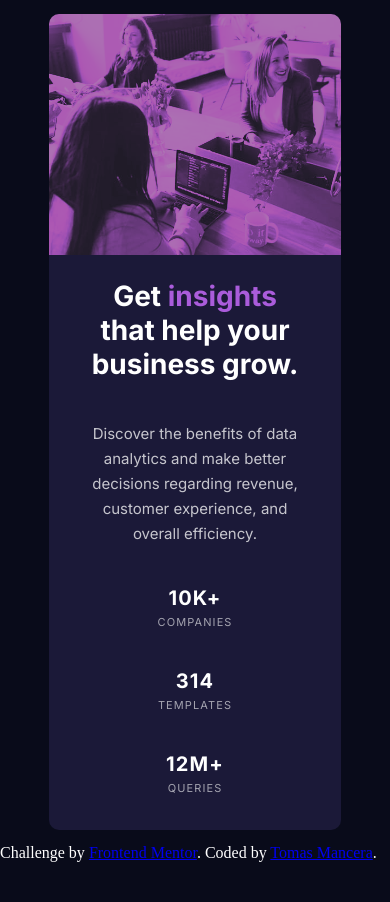
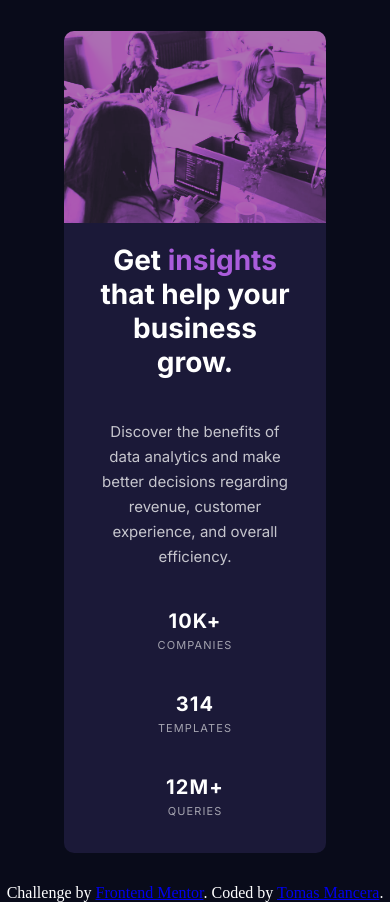
Before and after one commit to TomasMancera/Stats-Preview-practice, a plain HTML site: page index.html in a window 390 px wide. Before the commit the page ends 862 px from the top, so only its background shows below. Drawn offline with Linux system fonts and the light colour scheme.

Commit message:
added files

```diff
--- a/index.html
+++ b/index.html
@@ -30,7 +30,9 @@
       </section>
 
         <div class="banner">
-          <img class="banner-img" src="./images/image-header-desktop.jpg" alt="banner-img">
+          <img class="banner-img desktop" src="./images/image-header-desktop.jpg" alt="banner-img-desktop">
+          <img class="banner-img mobile" src="./images/image-header-mobile.jpg" alt="banner-img-mobile"></img>
+
         </div>
 
     </div>
--- a/styles.css
+++ b/styles.css
@@ -10,7 +10,7 @@ body{
 
 #container{
     display: flex;
-    height: 100vh;
+    min-height: 100vh;
     justify-content: center;
     align-items: center;
 
@@ -61,7 +61,7 @@ body{
     display: flex;
     flex-direction: row;
     list-style: none;
-    gap: 4rem;
+    gap: 3.7rem;
     font-family: 'Inter', sans-serif;
     color: hsla(0, 0%, 100%, 0.6);
     letter-spacing: 1.1px;
@@ -88,12 +88,16 @@ body{
 .banner-img{
     width: 100%;
     max-height: 400px;
-    image-orientation: from-image;
     border-top-right-radius: 10px;
     border-bottom-right-radius: 10px;
     filter: opacity(75%) invert(2%) sepia(10%) saturate(4876%) hue-rotate(247deg) brightness(95%) contrast(81%);
 
 }
+
+.mobile{
+    display: none;
+}
+
 
 .attribution{
     text-align: center;
@@ -121,15 +125,21 @@ body{
 
     .stats-num{
         font-size: 20px;
+
     }
 }
 
 @media (max-width: 990px){
 
+    #container{
+        padding: 20px;
+    }
+
     .card{
         max-width: 450px;
         max-height: none;
         flex-direction: column;
+
 
     }
 
@@ -156,19 +166,18 @@ body{
     }
 
     .banner-img{
-        max-height: 300px;
         border-top-left-radius: 10px;
         border-bottom-right-radius: 0;
 
     }
 
-    .attribution{
-        max-width: 400px;
-        text-align: left;
+    .desktop{
+        display: none;
+    }
+
+    .mobile{
+        display: block;
     }
 
 
-
-
-
 }
```
